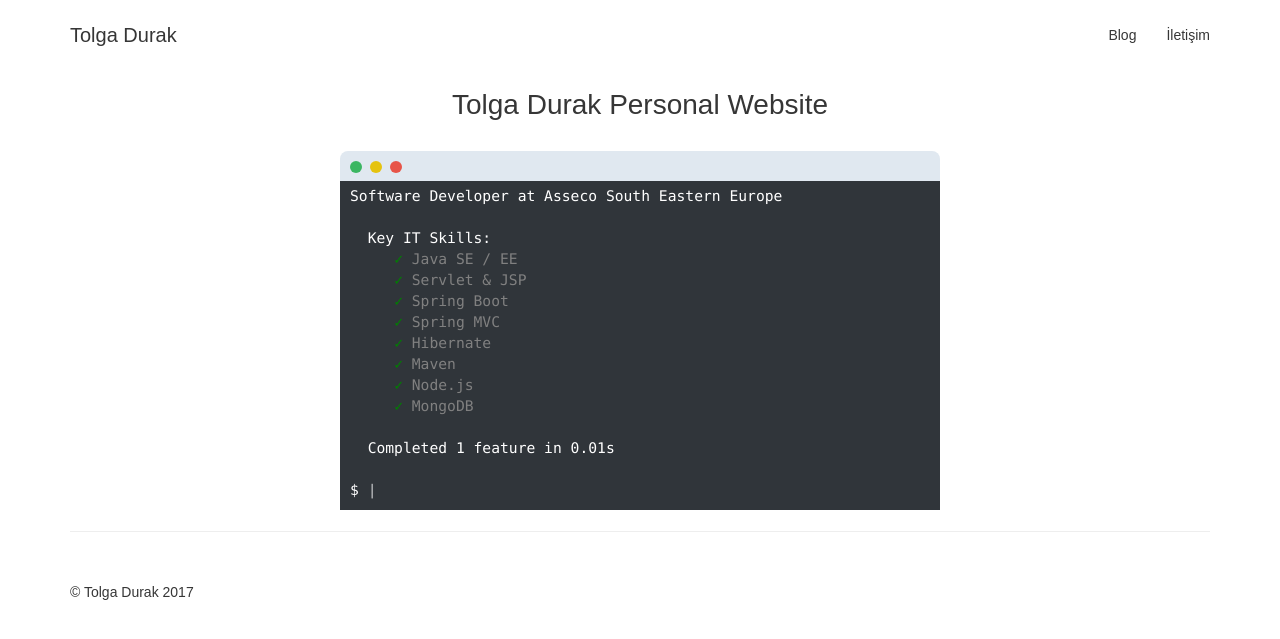
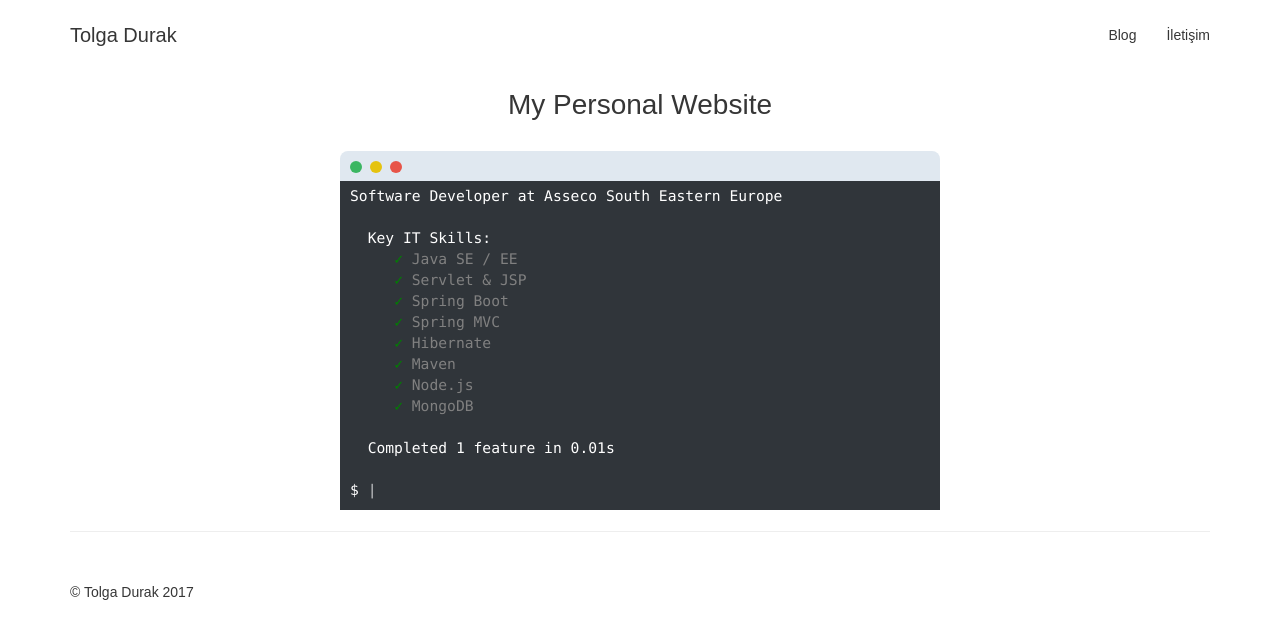
Before and after one commit to tolgadurak/tolgadurak.github.io, a Jekyll site: the page built from index.html, in a window 1280 px wide. Shown: the top 639 px of the page. Built offline with Jekyll 4.4.1, drawn with Linux system fonts in a browser that asks for light colours.

Commit message:
Update index.html

```diff
--- a/index.html
+++ b/index.html
@@ -4,7 +4,7 @@ layout: indexLayout
         <div class="row">
             <div class="center-block">
                 <div class="custom-introduction">
-                    <h1 id="introduction-heading">Tolga Durak <span id="typed" class="typed"></span></h1></div>
+                    <h1 id="introduction-heading">My <span id="typed" class="typed"></span></h1></div>
                 <br>
                 <div class="terminal-window">
                     <header>
```
